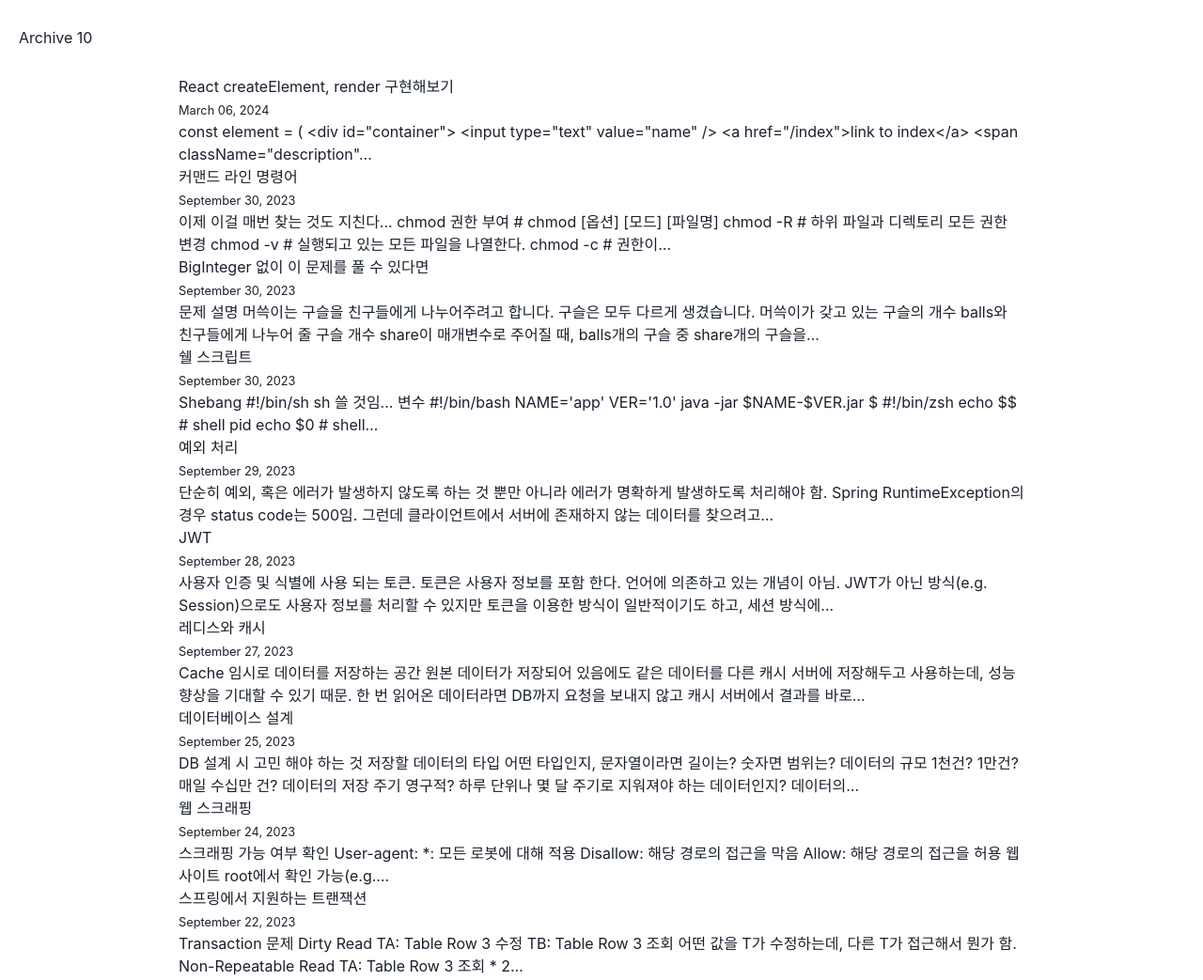
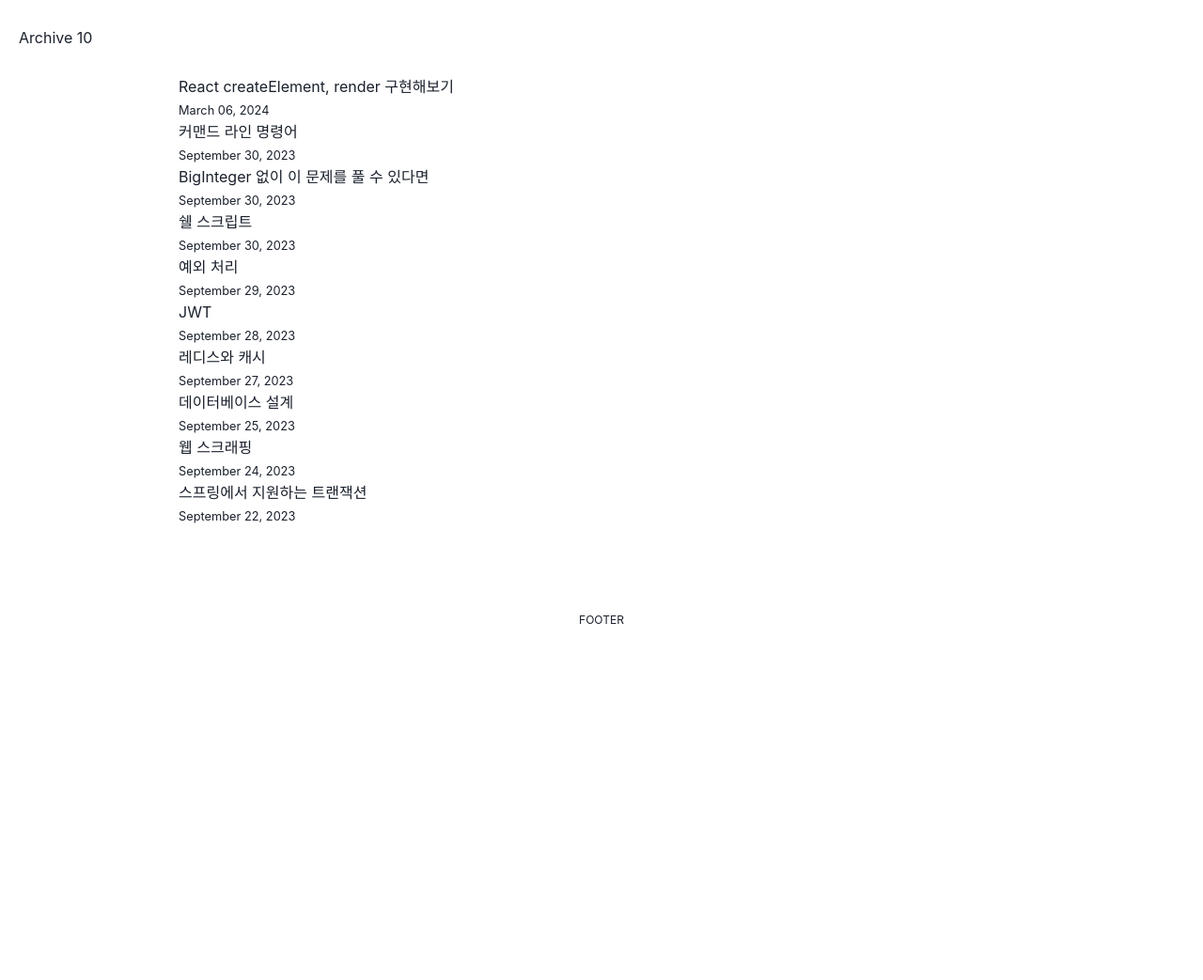
Before and after one commit to oxahex/blog, a Gatsby site: page / in a window 1280 px wide. Shown: the top 1043 px of the page at 94% size. After the commit the page ends 800 px from the top, so only its background shows below. Built offline with nearby package versions, Linux system fonts and the light colour scheme; Gatsby itself is replaced by a stand-in of ours; some packages are replaced by stand-ins of ours.

Commit message:
feat: excerpt 대신 description 노출되도록 변경

```diff
--- a/gatsby-node.js
+++ b/gatsby-node.js
@@ -15,6 +15,7 @@ exports.createPages = async ({ graphql, actions: { createPage } }) => {
         nodes {
           frontmatter {
             title
+            description
             author
             createdAt
             tags
--- a/src/pages/index.tsx
+++ b/src/pages/index.tsx
@@ -17,30 +17,25 @@ const IndexPage: React.FC<IndexPageProps> = ({ data, children }) => {
 
   return (
     <Layout>
-      <>
-        <Box as="ul" listStyleType="none">
+      <Box as="ul" listStyleType="none" width="100%">
         {posts.map((post) => {
           return (
             <li id={post.id}>
               <section>
                 <header>
                   <h3>
-                      <Link
-                        to={`/posts/${post.frontmatter.slug}`}
-                        itemProp="url"
-                      >
+                    <Link to={`/posts/${post.frontmatter.slug}`} itemProp="url">
                       <span>{post.frontmatter.title}</span>
                     </Link>
                   </h3>
                   <small>{post.frontmatter.createdAt}</small>
                 </header>
-                  <p itemProp="description">{post.excerpt}</p>
+                <p itemProp="description">{post.description}</p>
               </section>
             </li>
           );
         })}
       </Box>
-      </>
     </Layout>
   );
 };
```
Lines whose indentation alone changed are shown as unchanged.
